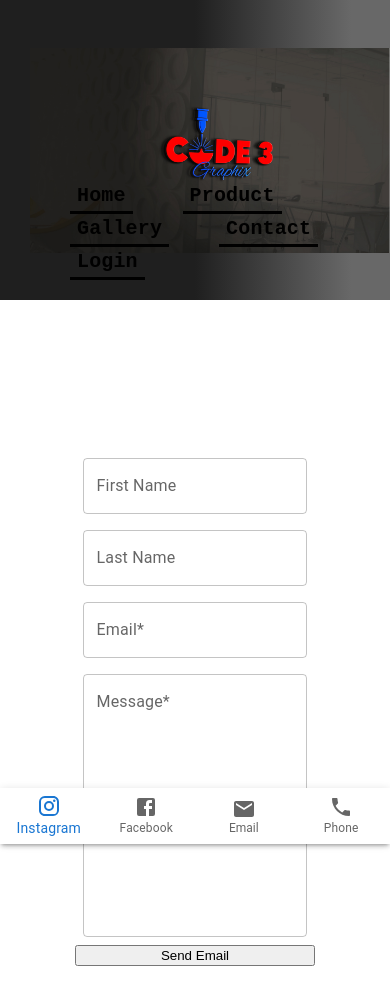
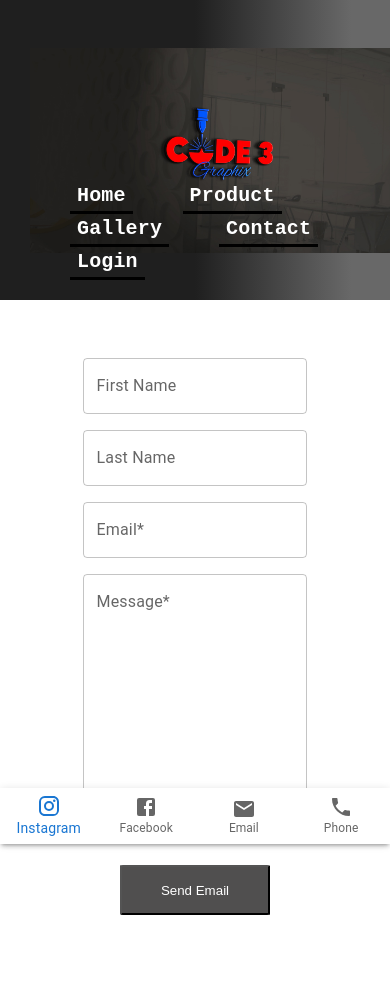
Before and after one commit to mrgreen12375/code3graphix, a React (Create React App) app in the folder client/: page /contact in a window 390 px wide. Shown: the top 1004 px of the page. Built offline with nearby package versions, Linux system fonts and the light colour scheme.

Commit message:
Saving style changes to header and contact form's button. Also added phone feature to bottom navigation.

```diff
--- a/client/package.json
+++ b/client/package.json
@@ -24,7 +24,7 @@
     "react-scripts": "^4.0.2"
   },
   "scripts": {
-    "start": "react-scripts start",
+    "start": "react-scripts --openssl-legacy-provider start",
     "build": "react-scripts build",
     "test": "react-scripts test",
     "eject": "react-scripts eject"
--- a/client/src/components/Contact/index.js
+++ b/client/src/components/Contact/index.js
@@ -62,7 +62,7 @@ export default function Contact() {
   }
 
   return (
-    <div style={{ display: 'flex', justifyContent: 'center', marginTop: '150px' }}>
+    <div style={{ display: 'flex', justifyContent: 'center', marginTop: '50px' }}>
       <Box
 
         component="form"
@@ -113,7 +113,9 @@ export default function Contact() {
 							<p style={{ color: '#ba1200'}}>{errorMessage}</p>
 						</div>
 					)}
-          <button onClick={sendEmail}>Send Email</button>
+          <div style={{display: 'flex', justifyContent: 'center', marginTop: '20px'}}>
+            <button className="buttons">Send Email</button>
+          </div>
         </form>
       </Box>
     </div>
--- a/client/src/index.css
+++ b/client/src/index.css
@@ -36,7 +36,7 @@
 
 .navBar {
   display: flex;
-
+  color: white;
 }
 
 nav {
@@ -68,7 +68,7 @@ nav li:hover {
 }
 
 nav a:link {
-  color: black;
+  color: white;
 }
 
 nav a:hover {
@@ -76,7 +76,7 @@ nav a:hover {
 }
 
 nav a:visited {
-  color: black;
+  color: white;
 }
 
 nav a:visited:hover {
@@ -203,3 +203,19 @@ nav a:visited:hover {
 }
 
 /*product*/
+
+/* Contact */
+
+.buttons {
+  background-color: #504f4f;
+  color: white;
+  border-radius: 2%;
+  width: 150px;
+  height: 50px;
+  margin-bottom: 50px;
+}
+
+.buttons:hover {
+  background-color:rgb(107, 107, 107);
+  cursor: pointer;
+}
```
Also changed, not shown: client/src/assets/images/v1.jpg.
